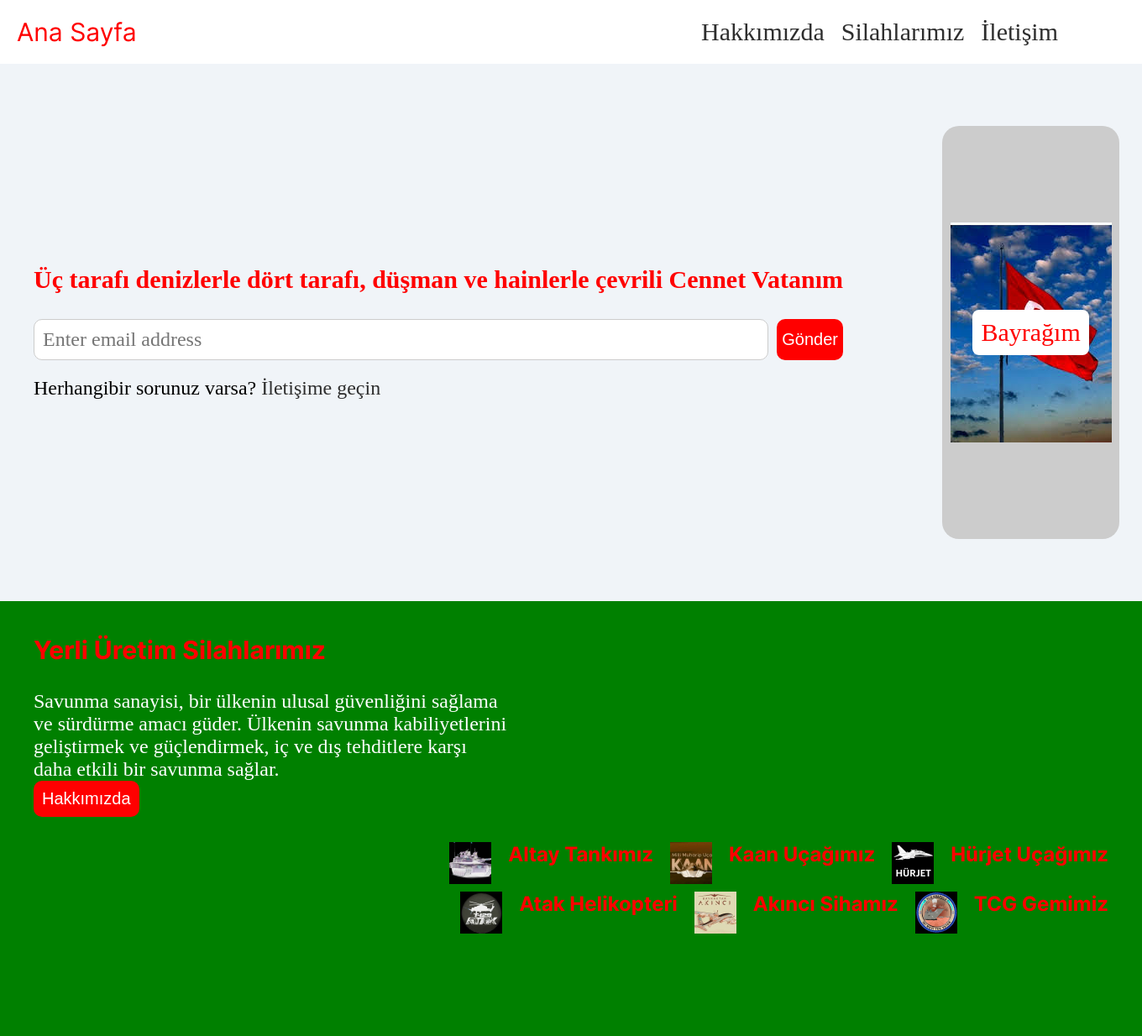
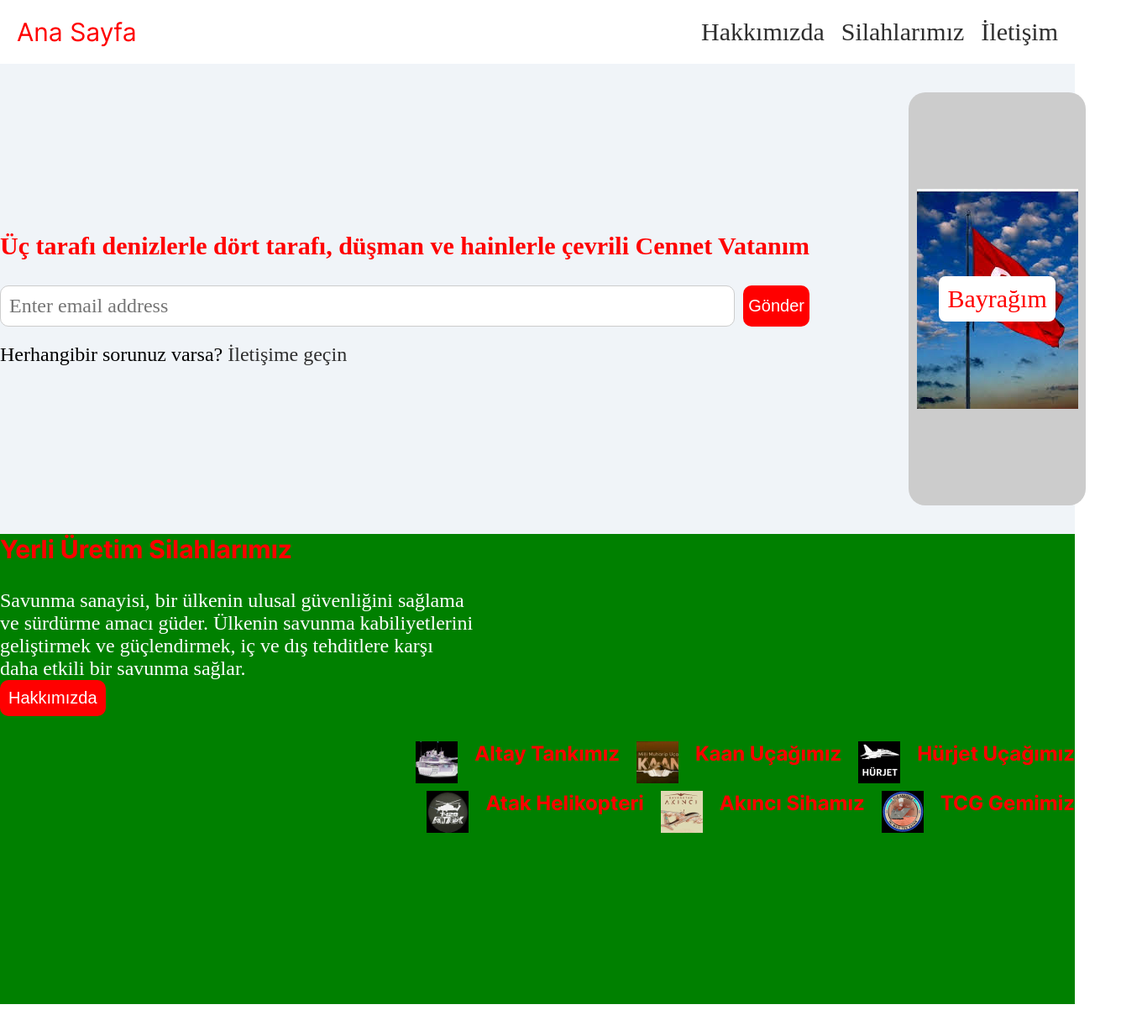
Before and after one commit to Sonvatan/Odev-2, a plain HTML site: page index.html in a window 1280 px wide. Shown: the whole page at 84% size, 1360 px wide, since content can reach past the window. After the commit the page ends 1196 px from the top, so only its background shows below. Drawn offline with Linux system fonts and the light colour scheme; files whose address does not match are found by name.

Commit message:
first commit

```diff
--- a/index.css
+++ b/index.css
@@ -91,9 +91,7 @@
   align-items: center;
   font-size: 24px;
   display: flex;
-  padding: 40px;
   height: 70%;
-  width: 100%;
 }
 
 .header-content h1 {
@@ -161,9 +159,8 @@
   background-color:green;
   align-items: center;
   color: white;
-  padding: 40px;
+  display: block;
   height: 70%;
-  width: 100%;
 }
 
 .partners h2 {
```
